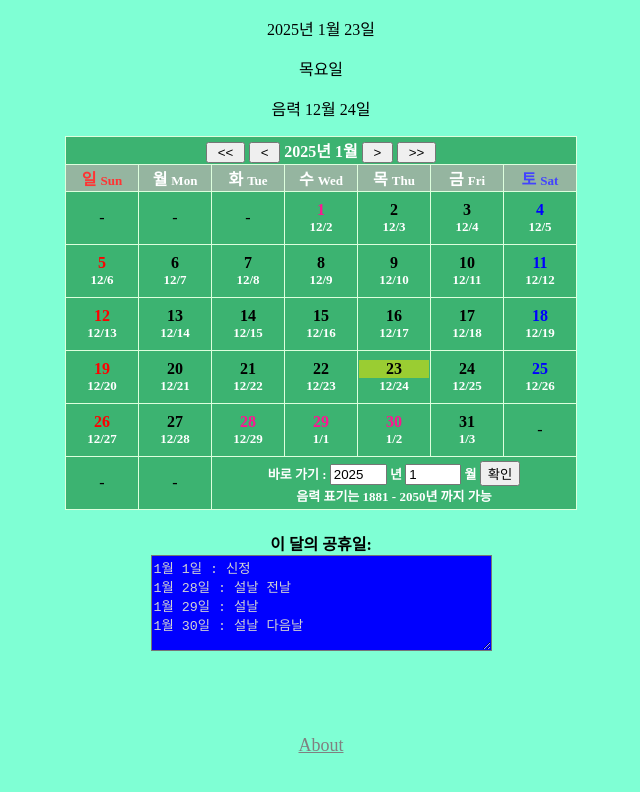
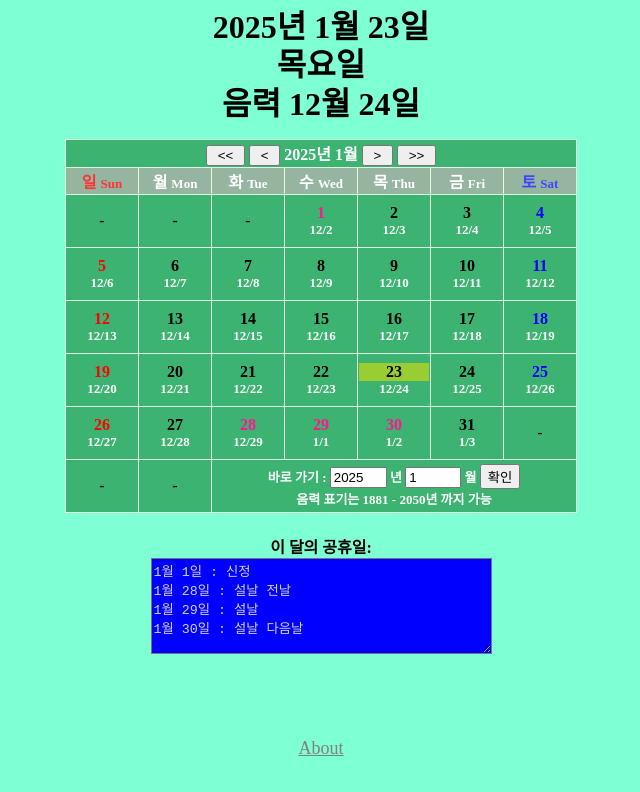
Before and after one commit to yssgo/yinyang-calendar, a plain HTML site: page index.html in a window 1280 px wide. Shown: the whole page, without its empty margins (319-959 px from the left). Drawn offline with Linux system fonts and the light colour scheme.

Commit message:
Update style.css

```diff
--- a/style.css
+++ b/style.css
@@ -143,10 +143,10 @@ textarea#holiList {
 #divToday{
   margin: 0.5rem;
 }
-#TSolWrapper, #TLunWrapper{
+#TSol, #TDow, #TLun{
   line-height: 1.2;
   margin: 0px;
   color:black;
   font-weight:bold;
-  font-size: x-large;
+  font-size: xx-large;
 }
```
